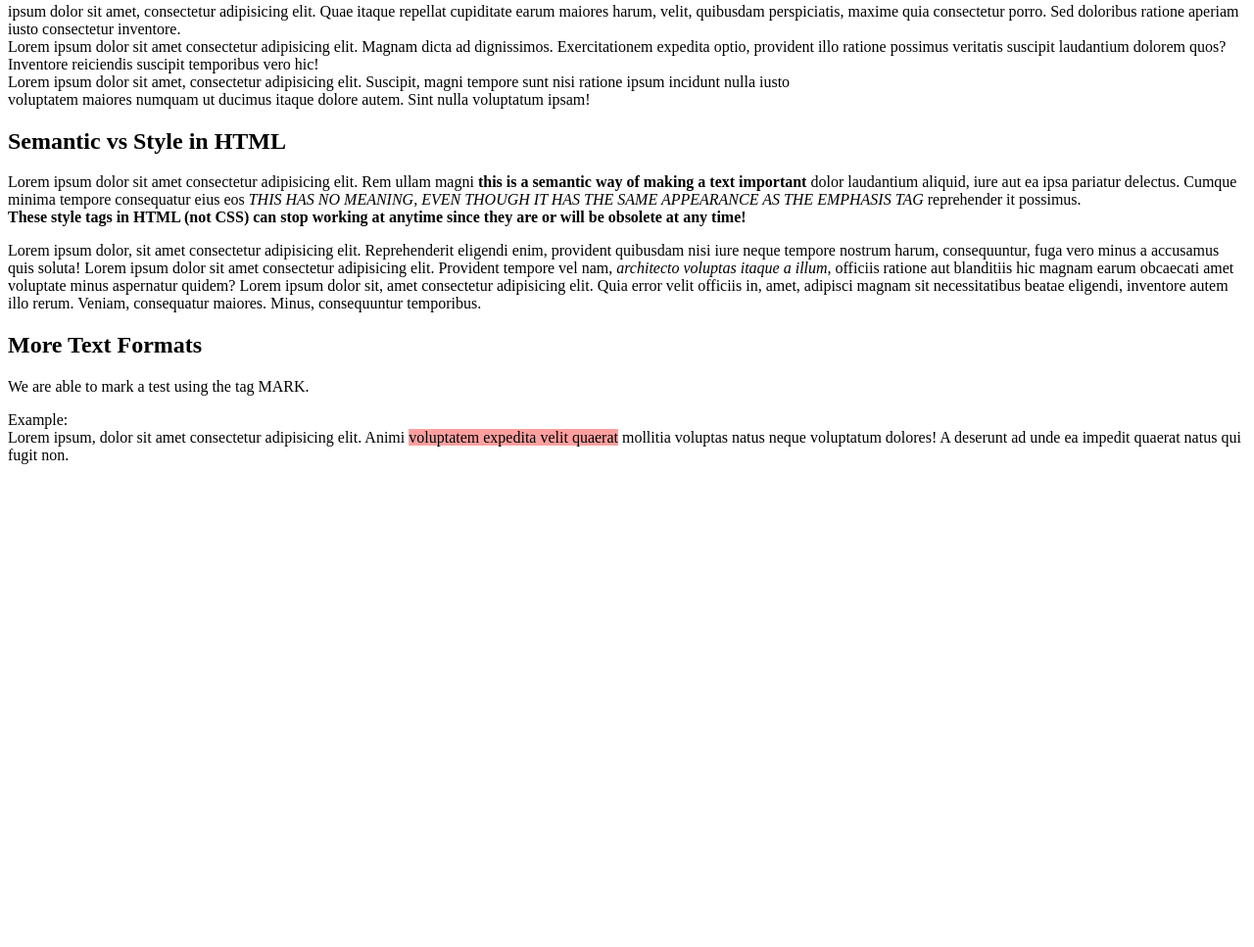
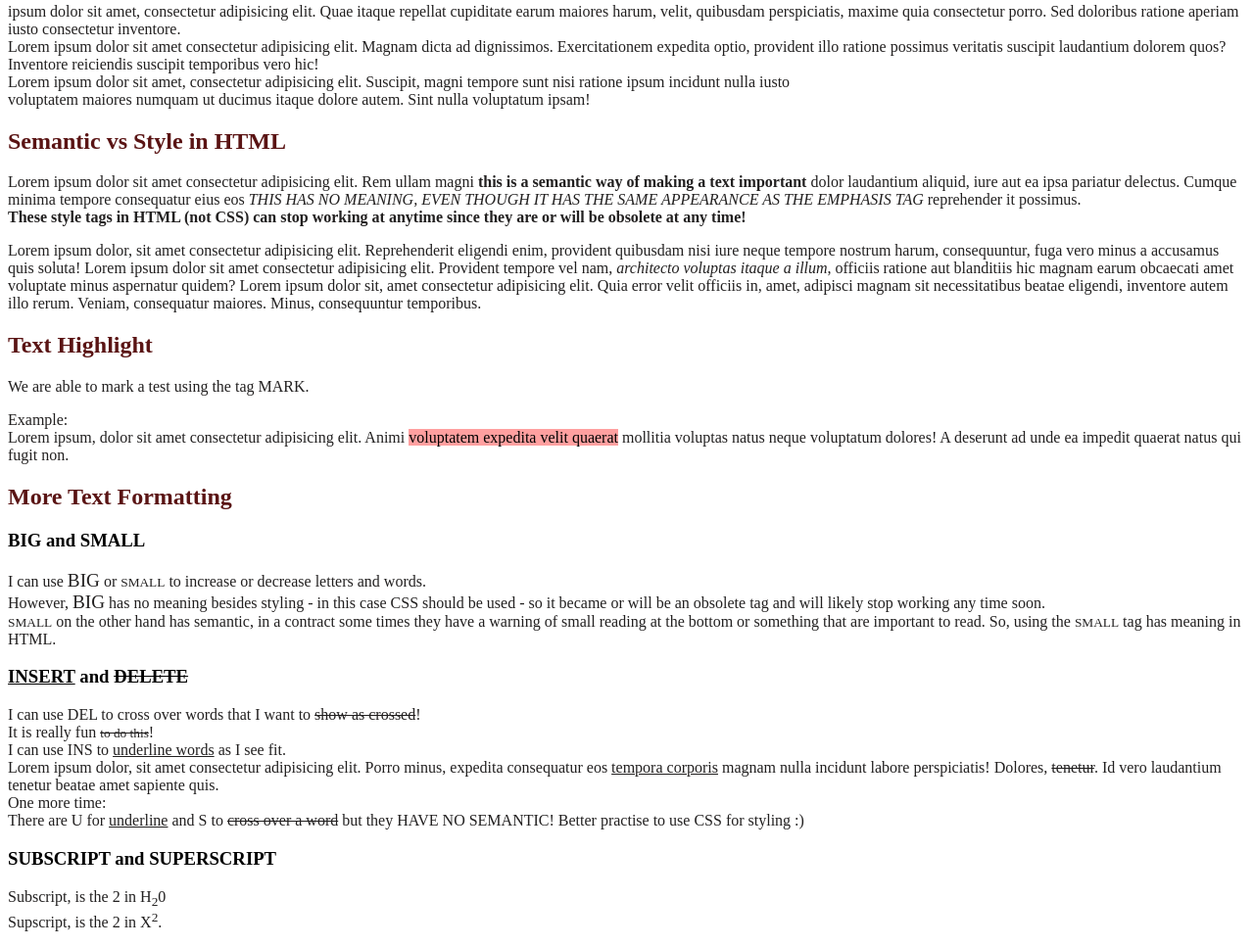
Before and after one commit to rutysara/HTML-CSS, a plain HTML site: page Exercises/ex004/index.html in a window 1280 px wide. Shown: the part 814-1781 px from the top of the page at 98% size. Before the commit the page ends 1304 px from the top, so only its background shows below. Drawn offline with Linux system fonts and the light colour scheme.

Commit message:
Text Formatting
Ate Capitulo 8, Aula 3 de Gustavo Guanabara

```diff
--- a/Exercises/ex004/index.html
+++ b/Exercises/ex004/index.html
@@ -1,35 +1,83 @@
 <!DOCTYPE html>
 <html lang="en">
+
 <head>
     <meta charset="UTF-8">
     <meta name="viewport" content="width=device-width, initial-scale=1.0">
     <link rel="shortcut icon" href="Favicon/favicon.ico" type="image/x-icon">
     <title>Capítulo 6 ao Capítulo 8</title>
+    <style>
+        h1 {
+            color: brown;
+        }
+        h2 {
+            color: rgb(90, 20, 20);
+        }
+        p {
+            color: rgb(34, 32, 32);
+        }
+    </style>
 </head>
+
 <body>
+
     <h1>Studying Images and Text Format (Exercise 4)</h1>
 
         <h2>Original Image</h2>
             <img src="Images/men pull up bar ORIGINAL.jpeg" alt="men pull up bar">
-    <p>This is a reminder that this (&UpArrow;) is how you add symbols &, followed by the code description of the symbol and ended with ;</p>
+            <p>
+                This is a reminder that this (&UpArrow;) is how you add symbols &, followed by the code description of the symbol and ended with ;
+            </p>
 
         <h2>Favicons and Lorem</h2>
-    <p>Favicons are straightfoward! <br>
-    Sidenote: If you want to add random text type Lorem</p>
-    <p>ipsum dolor sit amet, consectetur adipisicing elit. Quae itaque repellat cupiditate earum maiores harum, velit, quibusdam perspiciatis, maxime quia consectetur porro. Sed doloribus ratione aperiam iusto consectetur inventore. <br>
+            <p>
+                Favicons are straightfoward! <br>
+                Sidenote: If you want to add random text type Lorem
+            </p>
+            <p>
+                ipsum dolor sit amet, consectetur adipisicing elit. Quae itaque repellat cupiditate earum maiores harum, velit, quibusdam perspiciatis, maxime quia consectetur porro. Sed doloribus ratione aperiam iusto consectetur inventore. <br>
                 Lorem ipsum dolor sit amet consectetur adipisicing elit. Magnam dicta ad dignissimos. Exercitationem expedita optio, provident illo ratione possimus veritatis suscipit laudantium dolorem quos? Inventore reiciendis suscipit temporibus vero hic! <br>
                 Lorem ipsum dolor sit amet, consectetur adipisicing elit. Suscipit, magni tempore sunt nisi ratione ipsum incidunt nulla iusto <br>
-    voluptatem maiores numquam ut ducimus itaque dolore autem. Sint nulla voluptatum ipsam!</p>
+                voluptatem maiores numquam ut ducimus itaque dolore autem. Sint nulla voluptatum ipsam!
+            </p>
 
         <h2>Semantic vs Style in HTML</h2>
-    <p>Lorem ipsum dolor sit amet consectetur adipisicing elit. Rem ullam magni <strong>this is a semantic way of making a text important</strong> dolor laudantium aliquid, iure aut ea ipsa pariatur delectus. Cumque minima tempore consequatur eius eos <i>THIS HAS NO MEANING, EVEN THOUGH IT HAS THE SAME APPEARANCE AS THE EMPHASIS TAG</i> reprehender it possimus. <br>
-    <strong>These style tags in HTML (not CSS) can stop working at anytime since they are or will be obsolete at any time!</strong></p>
-    <p>Lorem ipsum dolor, sit amet consectetur adipisicing elit. Reprehenderit eligendi enim, provident quibusdam nisi iure neque tempore nostrum harum, consequuntur, fuga vero minus a accusamus quis soluta! Lorem ipsum dolor sit amet consectetur adipisicing elit. Provident tempore vel nam, <em>architecto voluptas itaque a illum</em>, officiis ratione aut blanditiis hic magnam earum obcaecati amet voluptate minus aspernatur quidem? Lorem ipsum dolor sit, amet consectetur adipisicing elit. Quia error velit officiis in, amet, adipisci magnam sit necessitatibus beatae eligendi, inventore autem illo rerum. Veniam, consequatur maiores. Minus, consequuntur temporibus.</p>
+            <p>
+                Lorem ipsum dolor sit amet consectetur adipisicing elit. Rem ullam magni <strong>this is a semantic way of making a text important</strong> dolor laudantium aliquid, iure aut ea ipsa pariatur delectus. Cumque minima tempore consequatur eius eos <i>THIS HAS NO MEANING, EVEN THOUGH IT HAS THE SAME APPEARANCE AS THE EMPHASIS TAG</i> reprehender it possimus. <br>
+                <strong>These style tags in HTML (not CSS) can stop working at anytime since they are or will be obsolete at any time!</strong>
+            </p>
+            <p>Lorem ipsum dolor, sit amet consectetur adipisicing elit. Reprehenderit eligendi enim, provident quibusdam nisi iure neque tempore nostrum harum, consequuntur, fuga vero minus a accusamus quis soluta! Lorem ipsum dolor sit amet consectetur adipisicing elit. Provident tempore vel nam, <em>architecto voluptas itaque a illum</em>, officiis ratione aut blanditiis hic magnam earum obcaecati amet voluptate minus aspernatur quidem? Lorem ipsum dolor sit, amet consectetur adipisicing elit. Quia error velit officiis in, amet, adipisci magnam sit necessitatibus beatae eligendi, inventore autem illo rerum. Veniam, consequatur maiores. Minus, consequuntur temporibus.
+            </p>
 
-    <h2>More Text Formats</h2>
-    <p>We are able to mark a test using the tag MARK. </p>
-    <p>Example: <br>
+        <h2>Text Highlight</h2>
+            <p>
+                We are able to mark a test using the tag MARK.
+            </p>
+            <p>
+                Example: <br>
                 Lorem ipsum, dolor sit amet consectetur adipisicing elit. Animi <mark style="background-color: rgba(255, 0, 0, 0.372);">voluptatem expedita velit quaerat</mark> mollitia voluptas natus neque voluptatum dolores! A deserunt ad unde ea impedit quaerat natus qui fugit non.
+            </p>
+
+        <h2>More Text Formatting</h2>
+            <h3>BIG and SMALL</h3>
+                <p>
+                    I can use <big>BIG</big> or <small>SMALL</small> to increase or decrease letters and words. <br>
+                    However, <big>BIG</big> has no meaning besides styling - in this case CSS should be used - so it became or will be an obsolete tag and will likely stop working any time soon. <br>
+                    <small>SMALL</small> on the other hand has semantic, in a contract some times they have a warning of small reading at the bottom or something that are important to read. So, using the <small>SMALL</small> tag has meaning in HTML.
+                </p>
+            <h3><ins>INSERT</ins> and <del>DELETE</del></h3>
+                <p>
+                    I can use DEL to cross over words that I want to <del>show as crossed</del>! <br>
+                    It is really fun <small><del>to do this</del></small>! <br>
+                    I can use INS to <ins>underline words</ins> as I see fit. <br>
+                    Lorem ipsum dolor, sit amet consectetur adipisicing elit. Porro minus, expedita consequatur eos <ins>tempora corporis</ins> magnam nulla incidunt labore perspiciatis! Dolores, <del>tenetur</del>. Id vero laudantium tenetur beatae amet sapiente quis. <br>
+                    One more time: <br>
+                    There are U for <u>underline</u> and S to <s>cross over a word</s> but they HAVE NO SEMANTIC! Better practise to use CSS for styling :)
+                </p>
+            <h3>SUBSCRIPT and SUPERSCRIPT</h3>
+                <p>
+                    Subscript, is the 2 in H<sub>2</sub>0 <br>
+                    Supscript, is the 2 in X<sup>2</sup>.
                 </p>
 </body>
 </html>
```
Lines whose indentation alone changed are shown as unchanged.
